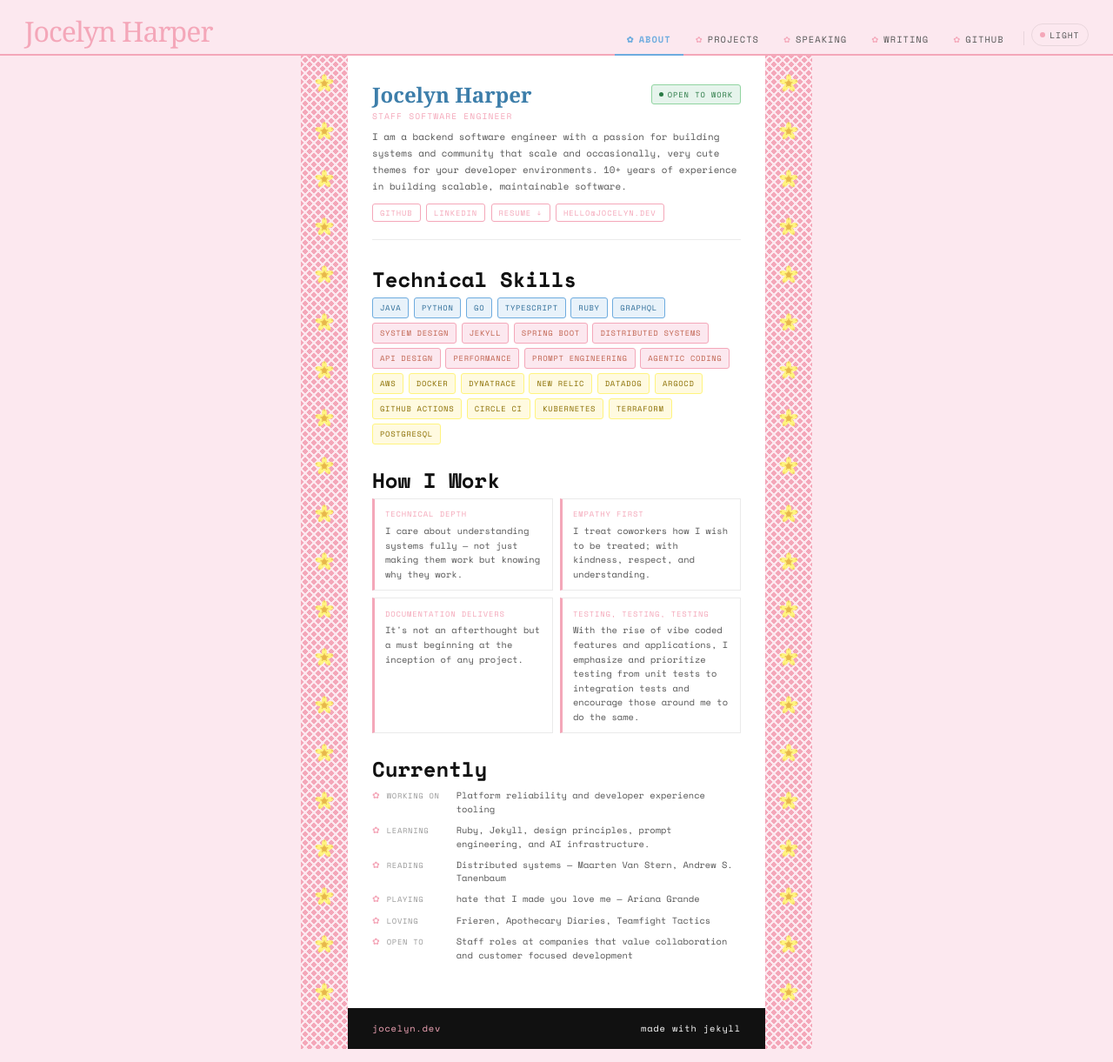
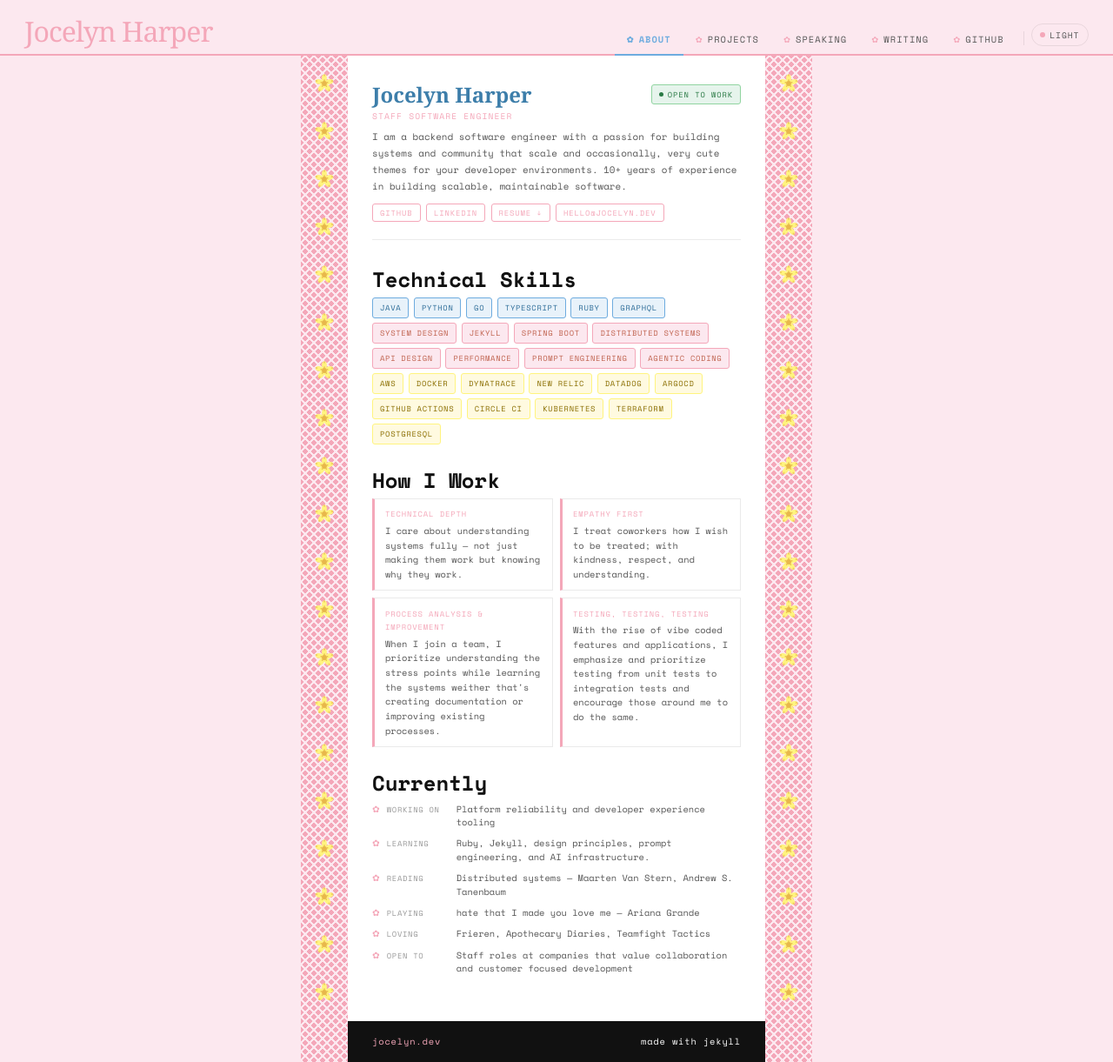
Before and after one commit to javawitch/javawitch.github.io, a Jekyll site: the page built from about.html, in a window 1280 px wide. Shown: the whole page at 87% size. Built offline with Jekyll 4.4.1, drawn with Linux system fonts in a browser that asks for light colours.

Commit message:
Updated verbiage on the About page

```diff
--- a/about.html
+++ b/about.html
@@ -74,8 +74,8 @@
       <p class="value-text">I treat coworkers how I wish to be treated; with kindness, respect, and understanding.</p>
     </div>
     <div class="value-card">
-      <p class="value-label">Documentation Delivers</p>
-      <p class="value-text">It's not an afterthought but a must beginning at the inception of any project.</p>
+      <p class="value-label">Process Analysis & Improvement</p>
+      <p class="value-text">When I join a team, I prioritize understanding the stress points while learning the systems weither that's creating documentation or improving existing processes.</p>
     </div>
     <div class="value-card">
       <p class="value-label">Testing, Testing, TESTING</p>
```
